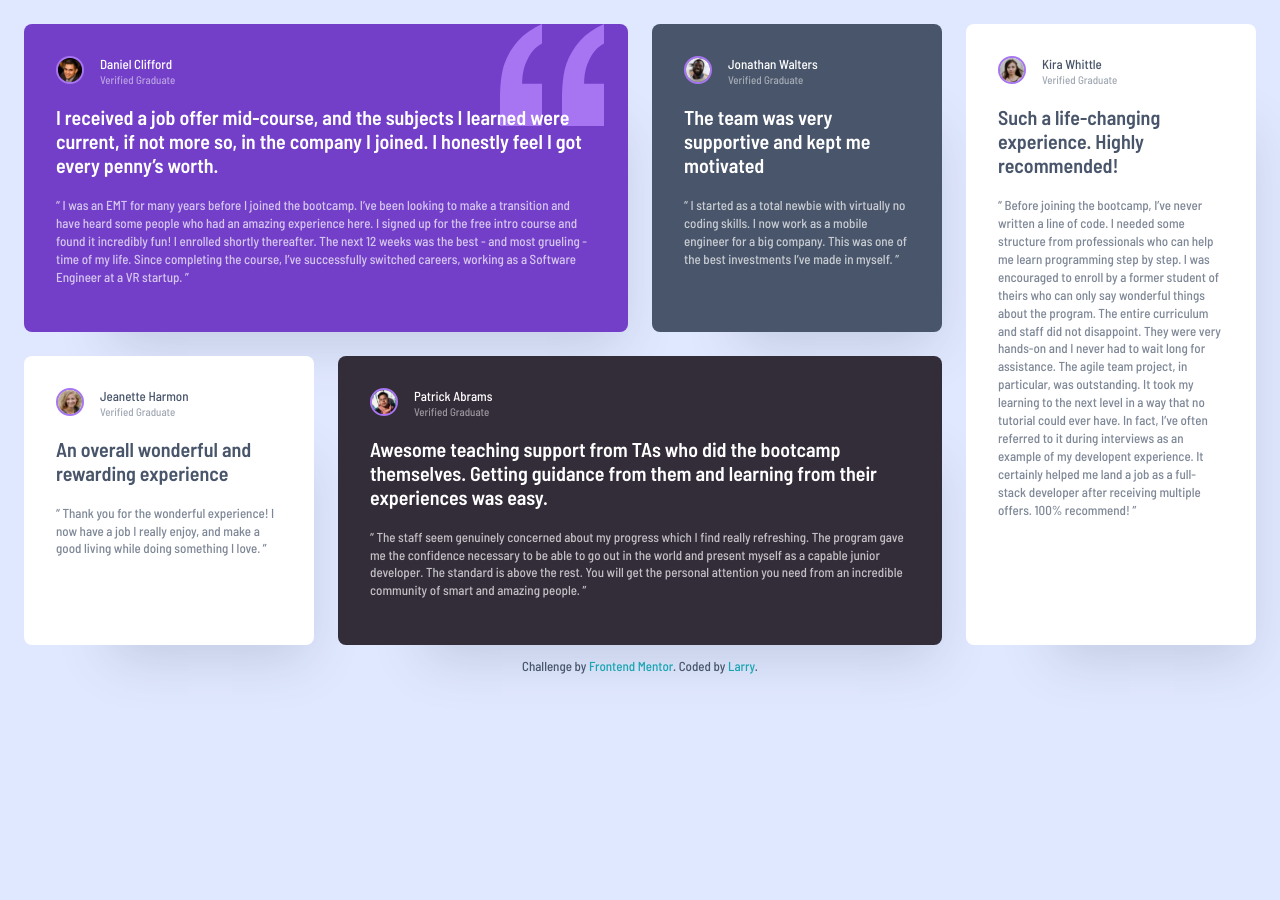
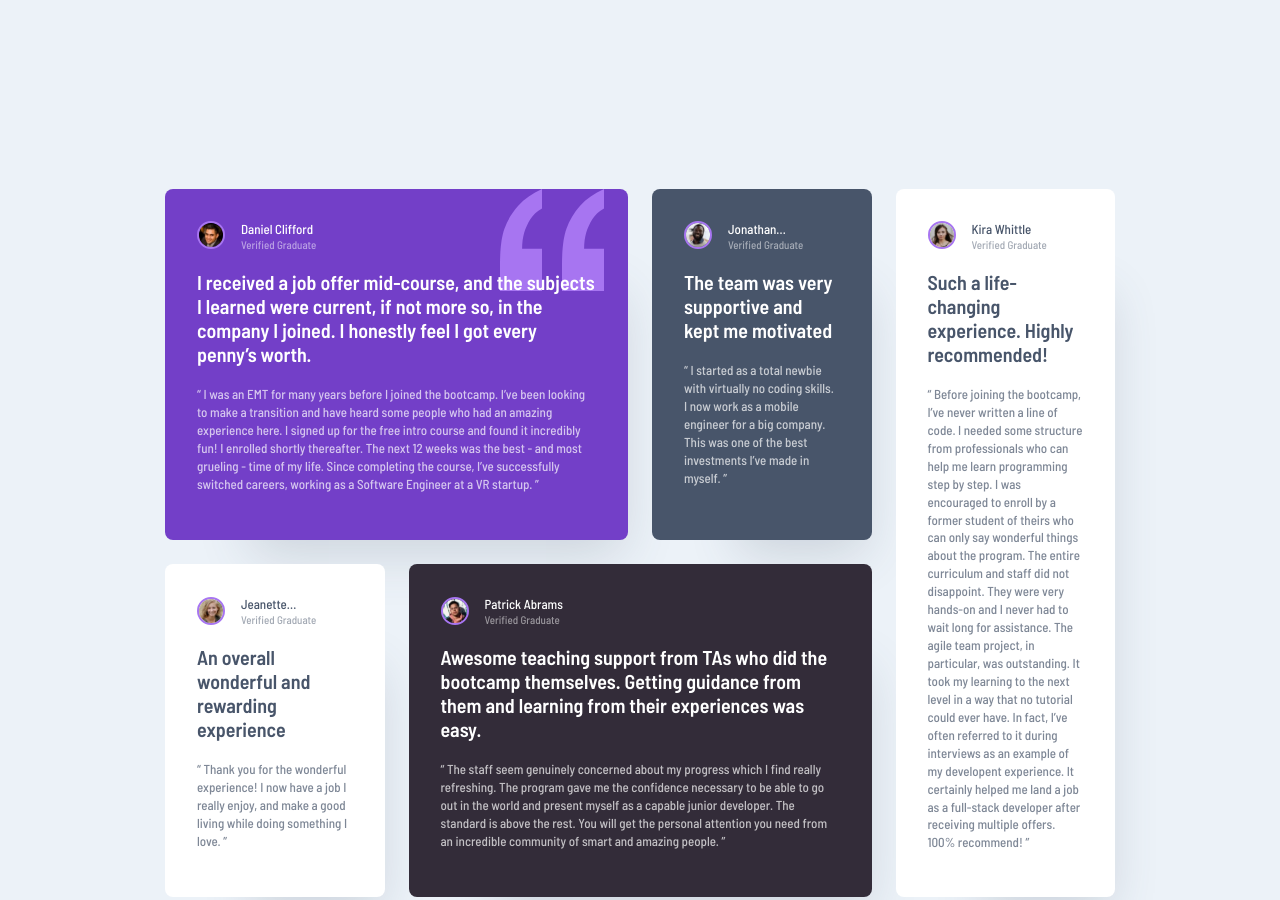
Before and after one commit to hliejun/frontend-learning-group, a plain HTML site: page testimonials-grid-section-main/index.html in a window 1280 px wide. Shown: the top 900 px of the page. Before the commit the page ends 800 px from the top, so only its background shows below. Drawn offline with Linux system fonts and the light colour scheme.

Commit message:
testimonial-grid-section / LJ / Style fixes

```diff
--- a/testimonials-grid-section-main/styles/main.css
+++ b/testimonials-grid-section-main/styles/main.css
@@ -59,7 +59,7 @@
 /* light mode */
 @media (prefers-color-scheme: light) {
   :root {
-    --color-bg: #e0e8ff;
+    --color-bg: #ecf2f8;
     --color-fg: #ffffff;
     --color-fg-medium: #48556a;
     --color-fg-mute: #332c39;
@@ -351,22 +351,33 @@ footer {
 }
 
 @media only screen and (min-width: 576px) {
-  /* FIXME: reset margin inline for container */
-
   .container {
     grid-template-areas:
       "first first second"
       "fifth fifth fifth"
       "third fourth fourth";
+
+    margin: 2.4rem;
   }
 }
 
 @media only screen and (min-width: 768px) {
-  /* FIXME: reset margin inline for container */
+  .container {
+    grid-template-areas:
+      "first first second"
+      "fifth fifth fifth"
+      "third fourth fourth";
 
+    margin: 5rem;
+  }
+}
+
+@media only screen and (min-width: 1024px) {
   .container {
     grid-template-areas:
       "first first second fifth"
       "third fourth fourth fifth";
+
+    margin: 16.5rem;
   }
 }
```
